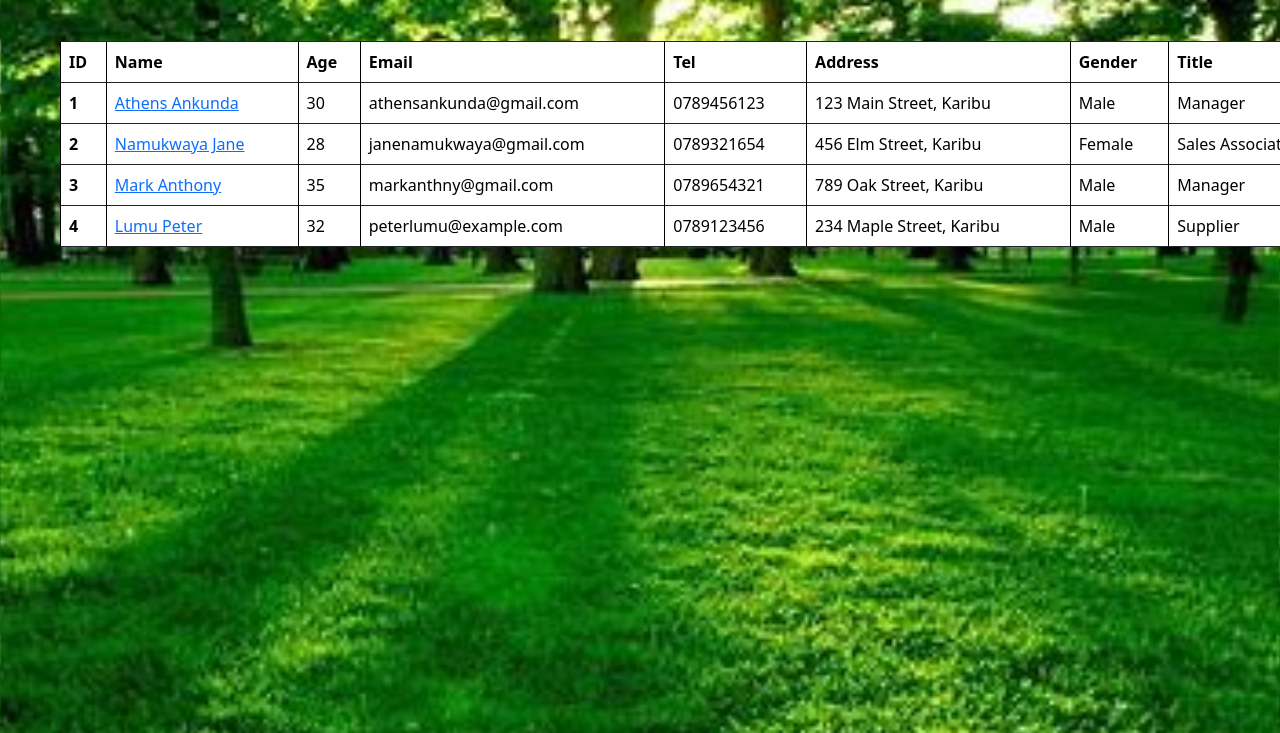
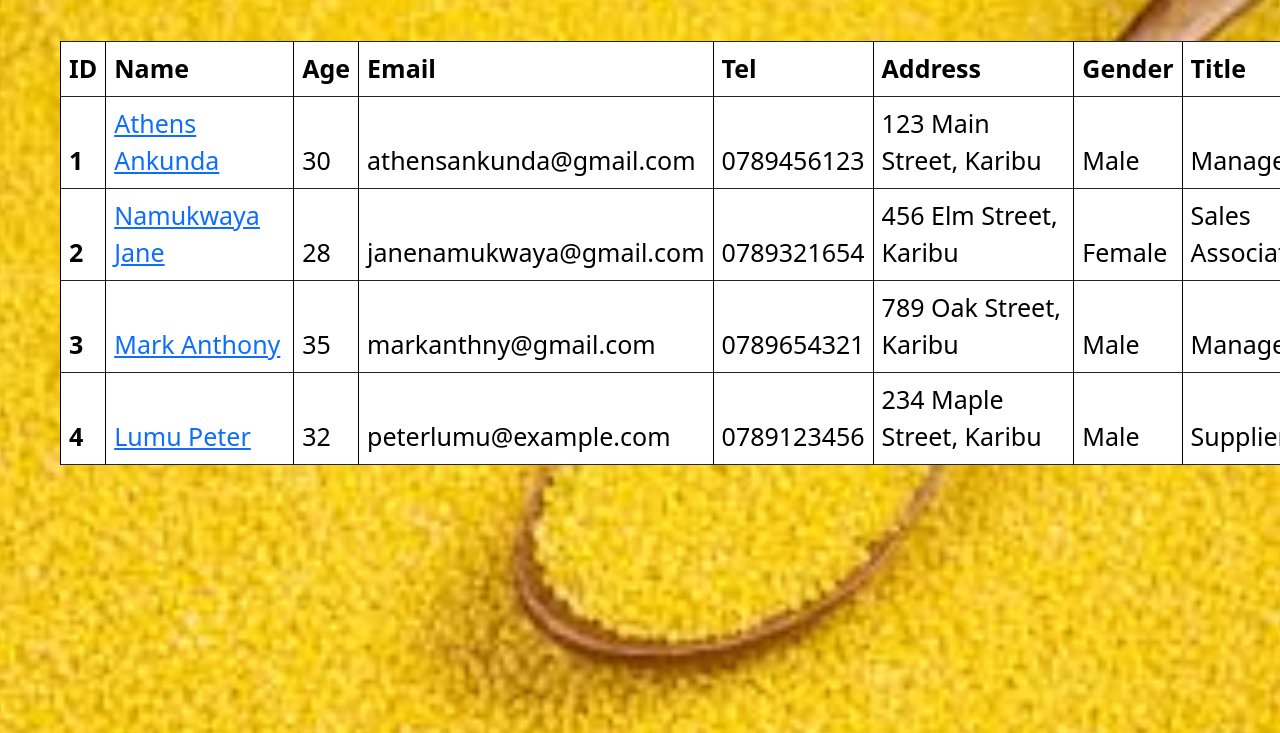
Before and after one commit to Anxious-png/project-test, a plain HTML site: page users.html in a window 1280 px wide. Shown: the part 67-800 px from the top of the page. Drawn offline with Linux system fonts and the light colour scheme; files that its build step writes are made by us from their sources; files whose address does not match are found by name.

Commit message:
added changes

```diff
--- a/users.html
+++ b/users.html
@@ -14,11 +14,11 @@
             table-layout: auto;
             border: 1px solid ;
             table-layout: auto;
-
+            font-size: 25px;
         }
     </style>
 </head>
-<body style="background-image: url(/imgs/products/pc.jpeg); background-size: cover;">
+<body style="background-image: url(/gallery/images\ \(1\).jpeg); background-size: cover;">
     <table class="table table-bordered">
         <h1 style="color: black; text-align: center; text-size-adjust: 20px;">Karibu Groceries Ltd Users</h1>
         <thead>
```
